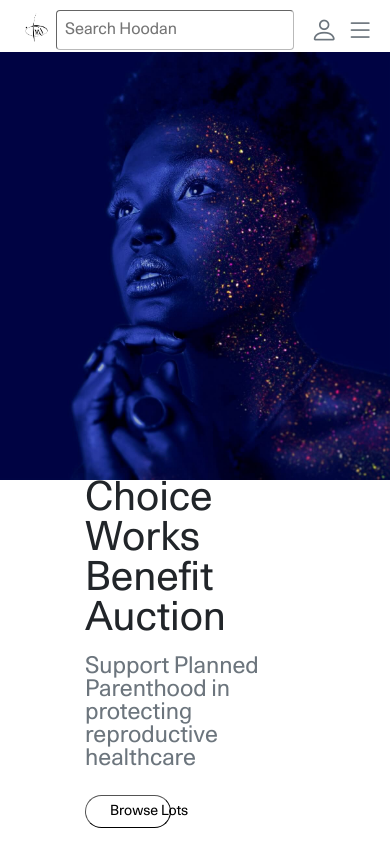
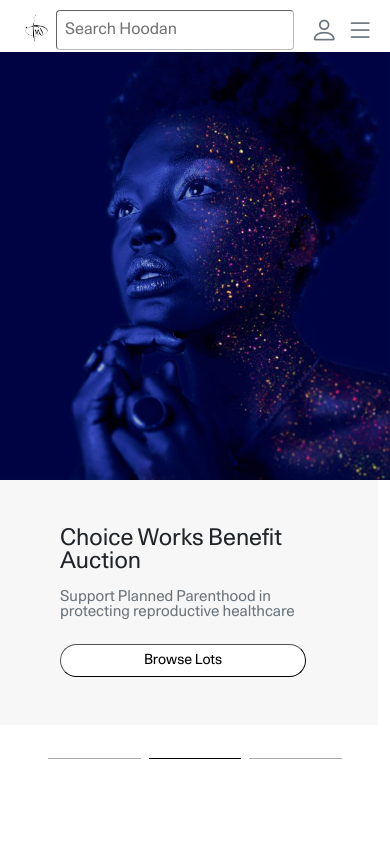
Before and after one commit to rezatd-develop/hoodan-frontend, a Next.js app: page /en in a window 390 px wide. Built offline with nearby package versions, Linux system fonts and the light colour scheme; a web font is replaced by a local one.

Commit message:
finish carousel responsive and active index line

```diff
--- a/src/components/carousel/HoCarousel.js
+++ b/src/components/carousel/HoCarousel.js
@@ -28,6 +28,7 @@ export default function HoCarousel(props) {
                     .filter(item => item)
             }
             className="mySwiper"
+            onSlideChange={props?.onSlideChange}
         >
             {props?.slides?.length > 0 &&
                 props?.slides?.map((item, index) => (
--- a/src/styles/common.css
+++ b/src/styles/common.css
@@ -190,6 +190,24 @@ html {
 	font-size: 23px;
 }
 
+.font-size-15 {
+	font-size: 15px;
+}
+
 .line-height-1 {
 	line-height: 1;
 }
+
+.background-light-gray {
+	background-color: #f7f7f7;
+}
+
+.slider-progress-line {
+	height: 10px;
+	border-bottom: 1px solid rgb(170, 170, 170);
+}
+
+.active-slider-progress-line {
+	height: 10px;
+	border-bottom: 1px solid rgb(0, 0, 0);
+}
--- a/src/view/public/home/Home.js
+++ b/src/view/public/home/Home.js
@@ -2,5 +2,7 @@ import HomeMainCarousel from './HomeMainCarousel';
 import '../../../styles/view/home/home.css'
 
 export default function Home() {
-    return <HomeMainCarousel />
+    return <>
+        <HomeMainCarousel />
+    </>
 };
--- a/src/view/public/home/HomeMainCarousel.js
+++ b/src/view/public/home/HomeMainCarousel.js
@@ -1,8 +1,14 @@
+'use client'
+
 import HoCarousel from '../../../components/carousel/HoCarousel';
 import HomeMainCarouselSlide from './HomeMainCarouselSlide';
 import examplecarouselimage from '../../../media/images/carousel/examplecarouselimage.jpg';
+import { useState } from 'react';
+import clsx from 'clsx';
 
 export default function HomeMainCarousel() {
+    const [activeSlideIndex, setActiveSlideIndex] = useState();
+
     const slidesData = [
         {
             id: 1,
@@ -25,14 +31,25 @@ export default function HomeMainCarousel() {
             description: 'Support Planned Parenthood in protecting reproductive healthcare',
             buttonLabel: 'Browse Lots'
         },
-    ]
+    ];
 
-    return <HoCarousel slides={slidesData?.map((item) => (
+    const onSlideChange = (data) => { setActiveSlideIndex(data?.activeIndex) }
+    console.log('***activeSlideIndex', activeSlideIndex);
 
+    return <>
+        <HoCarousel
+            onSlideChange={onSlideChange}
+            slides={slidesData?.map((item) => (
                 <HomeMainCarouselSlide key={item?.id}
                     carouselimage={item?.carouselimage}
                     title={item?.title}
                     description={item?.description}
                     buttonLabel={item?.buttonLabel} />
             ))} />
+        <div className='d-flex row mt-4 px-5 mx-0 gap-2'>
+            <div className={clsx(activeSlideIndex === 0 ? 'active-slider-progress-line' : 'slider-progress-line', 'col')}></div>
+            <div className={clsx(activeSlideIndex === 1 ? 'active-slider-progress-line' : 'slider-progress-line', 'col')}></div>
+            <div className={clsx(activeSlideIndex === 2 ? 'active-slider-progress-line' : 'slider-progress-line', 'col')}></div>
+        </div>
+    </>
 }
--- a/src/view/public/home/HomeMainCarouselSlide.js
+++ b/src/view/public/home/HomeMainCarouselSlide.js
@@ -1,7 +1,13 @@
+'use client'
+
 import Image from "next/image";
 import HoSecondaryButton from "@/components/button/HoSecondaryButton";
+import clsx from "clsx";
+import { useIsMobile } from "@/utilities/CommonHelper";
 
 export default function HomeMainCarouselSlide(props) {
+    const isMobile = useIsMobile();
+
     return <div className="row w-100">
         <div className="col-lg-6 col-md-6 col-sm-12 col-12 px-0 HomeMainCarouselSlide-image">
             <Image
@@ -9,14 +15,14 @@ export default function HomeMainCarouselSlide(props) {
                 alt="carousel image"
             />
         </div>
-        <div className="col-lg-6 col-md-6 col-sm-12 col-12 d-flex justify-content-center align-items-center row text-start">
-            <div className="col-8 row">
-                <p className="font-size-40 mb-3">{props?.title}</p>
-                <p className="font-size-23 text-secondary mb-4">{props?.description}</p>
-                <div className="col-6">
+        <div className="col-lg-6 col-md-6 col-sm-12 col-12 d-flex justify-content-center align-items-center row text-start background-light-gray p-5">
+            <div className="col-lg-8 col-md-8 col-sm-12 col-12 row">
+                <p className={clsx(isMobile ? "font-size-23" : "font-size-40", "mb-3")}>{props?.title}</p>
+                <p className={clsx(isMobile ? "font-size-15" : "font-size-23", "text-secondary mb-4")}>{props?.description}</p>
+                <div className="col-lg-6 col-md-6 col-sm-10">
                     <HoSecondaryButton className='w-100'>{props?.buttonLabel}</HoSecondaryButton>
                 </div>
             </div>
         </div>
-    </div>
+    </div >
 }
```
Lines whose indentation alone changed are shown as unchanged.
